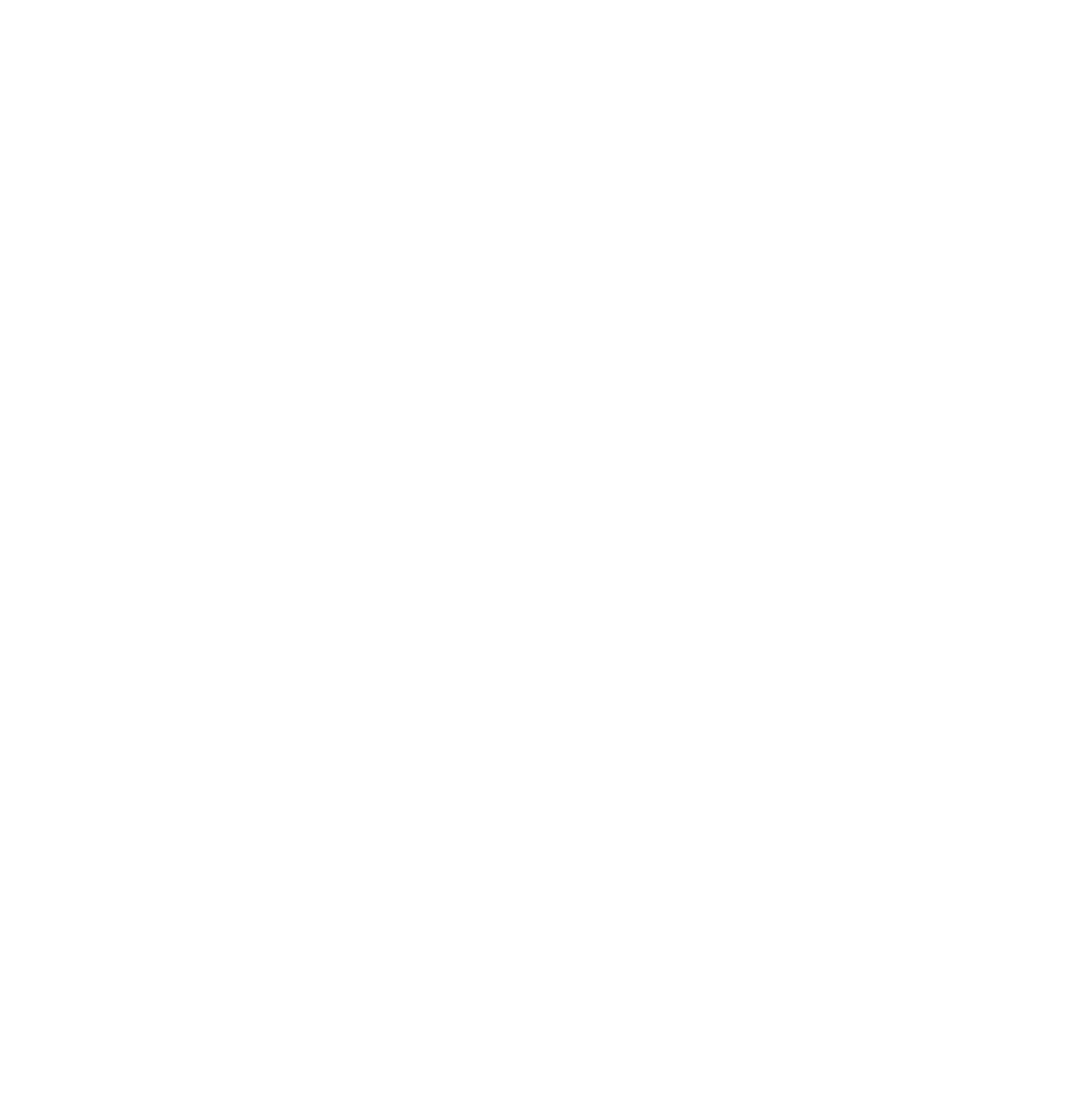
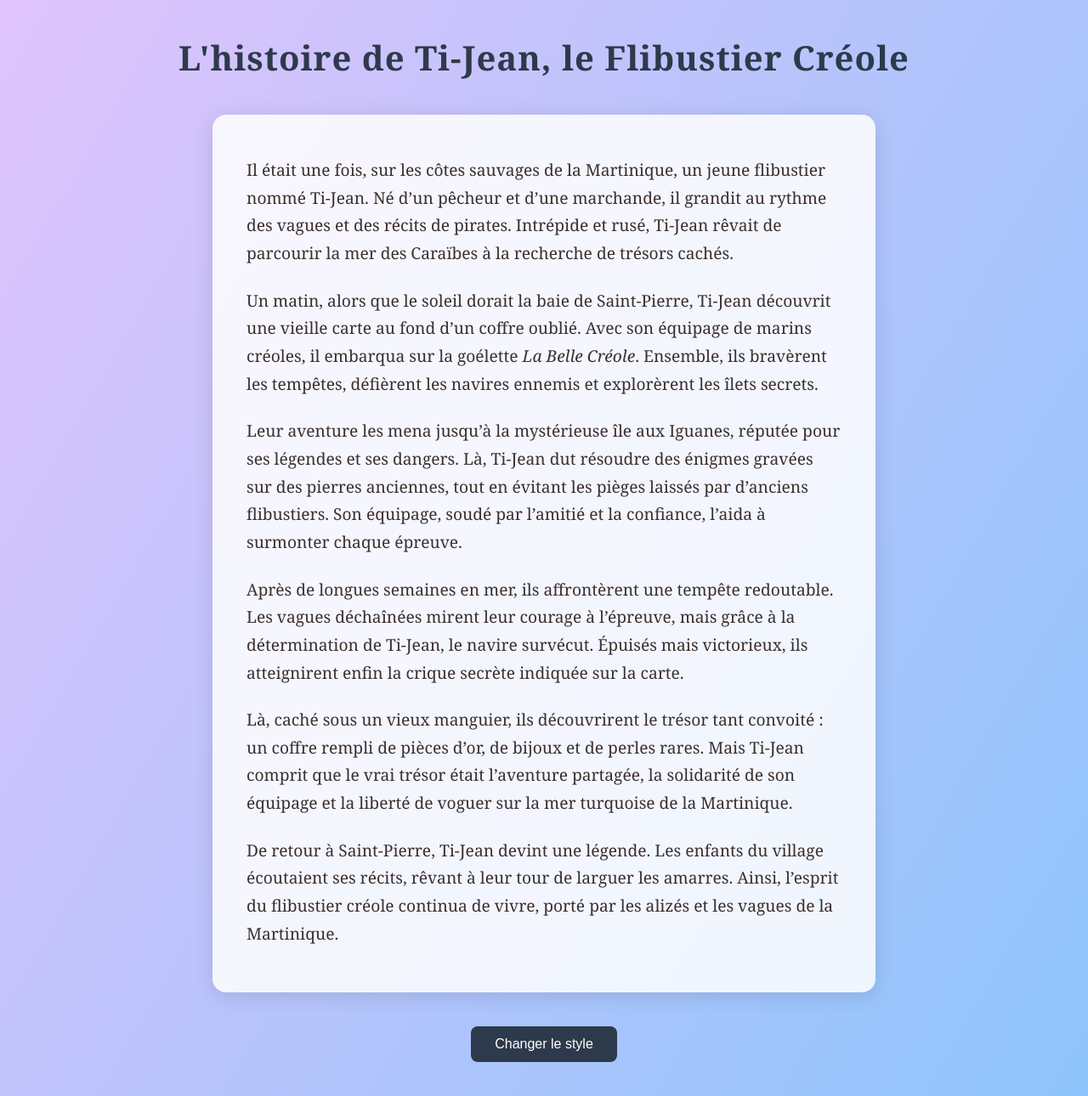
Before and after one commit to GuillianPivaty/premier-depot, a plain HTML site: page index.html in a window 1280 px wide. Shown: the whole page at 85% size. Before the commit the page ends 800 px from the top, so only its background shows below. Drawn offline with Linux system fonts and the light colour scheme.

Commit message:
Add title

```diff
--- a/index.html
+++ b/index.html
@@ -3,9 +3,89 @@
 <head>
     <meta charset="UTF-8">
     <meta name="viewport" content="width=device-width, initial-scale=1.0">
-    <title>Document</title>
+    <title>L'histoire des flibustier Martiniquais</title>
 </head>
 <body>
-
+    <h1>L'histoire de Ti-Jean, le Flibustier Créole</h1>
+    <div id="story">
+        <p>
+            Il était une fois, sur les côtes sauvages de la Martinique, un jeune flibustier nommé Ti-Jean. Né d’un pêcheur et d’une marchande, il grandit au rythme des vagues et des récits de pirates. Intrépide et rusé, Ti-Jean rêvait de parcourir la mer des Caraïbes à la recherche de trésors cachés.
+        </p>
+        <p>
+            Un matin, alors que le soleil dorait la baie de Saint-Pierre, Ti-Jean découvrit une vieille carte au fond d’un coffre oublié. Avec son équipage de marins créoles, il embarqua sur la goélette <em>La Belle Créole</em>. Ensemble, ils bravèrent les tempêtes, défièrent les navires ennemis et explorèrent les îlets secrets.
+        </p>
+        <p>
+            Leur aventure les mena jusqu’à la mystérieuse île aux Iguanes, réputée pour ses légendes et ses dangers. Là, Ti-Jean dut résoudre des énigmes gravées sur des pierres anciennes, tout en évitant les pièges laissés par d’anciens flibustiers. Son équipage, soudé par l’amitié et la confiance, l’aida à surmonter chaque épreuve.
+        </p>
+        <p>
+            Après de longues semaines en mer, ils affrontèrent une tempête redoutable. Les vagues déchaînées mirent leur courage à l’épreuve, mais grâce à la détermination de Ti-Jean, le navire survécut. Épuisés mais victorieux, ils atteignirent enfin la crique secrète indiquée sur la carte.
+        </p>
+        <p>
+            Là, caché sous un vieux manguier, ils découvrirent le trésor tant convoité : un coffre rempli de pièces d’or, de bijoux et de perles rares. Mais Ti-Jean comprit que le vrai trésor était l’aventure partagée, la solidarité de son équipage et la liberté de voguer sur la mer turquoise de la Martinique.
+        </p>
+        <p>
+            De retour à Saint-Pierre, Ti-Jean devint une légende. Les enfants du village écoutaient ses récits, rêvant à leur tour de larguer les amarres. Ainsi, l’esprit du flibustier créole continua de vivre, porté par les alizés et les vagues de la Martinique.
+        </p>
+    </div>
+    <button id="changeColorBtn">Changer le style</button>
+    <style>
+        body {
+            background: linear-gradient(120deg, #e0c3fc 0%, #8ec5fc 100%);
+            font-family: 'Georgia', serif;
+            margin: 0;
+            padding: 0;
+        }
+        #story {
+            background: rgba(255,255,255,0.85);
+            max-width: 700px;
+            margin: 40px auto;
+            padding: 30px 40px;
+            border-radius: 16px;
+            box-shadow: 0 4px 24px rgba(0,0,0,0.12);
+        }
+        h1 {
+            text-align: center;
+            color: #2d3a4b;
+            margin-top: 40px;
+            font-size: 2.5em;
+            letter-spacing: 1px;
+        }
+        #story p {
+            font-size: 1.2em;
+            line-height: 1.7;
+            color: #3b2f2f;
+            margin-bottom: 1.2em;
+        }
+        #changeColorBtn {
+            display: block;
+            margin: 20px auto 40px auto;
+            padding: 12px 28px;
+            font-size: 1em;
+            background: #2d3a4b;
+            color: #fff;
+            border: none;
+            border-radius: 8px;
+            cursor: pointer;
+            transition: background 0.3s;
+        }
+        #changeColorBtn:hover {
+            background: #4b5d6b;
+        }
+    </style>
+    <script>
+        const colors = [
+            {bg: "#f9d29d", text: "#3b2f2f"},
+            {bg: "#a1c4fd", text: "#2d3a4b"},
+            {bg: "#fbc2eb", text: "#4b2e83"},
+            {bg: "#cfd9df", text: "#2d3a4b"}
+        ];
+        let current = 0;
+        document.getElementById('changeColorBtn').addEventListener('click', function() {
+            current = (current + 1) % colors.length;
+            document.getElementById('story').style.background = colors[current].bg;
+            let ps = document.querySelectorAll('#story p');
+            ps.forEach(p => p.style.color = colors[current].text);
+        });
+    </script>
 </body>
 </html>
```
